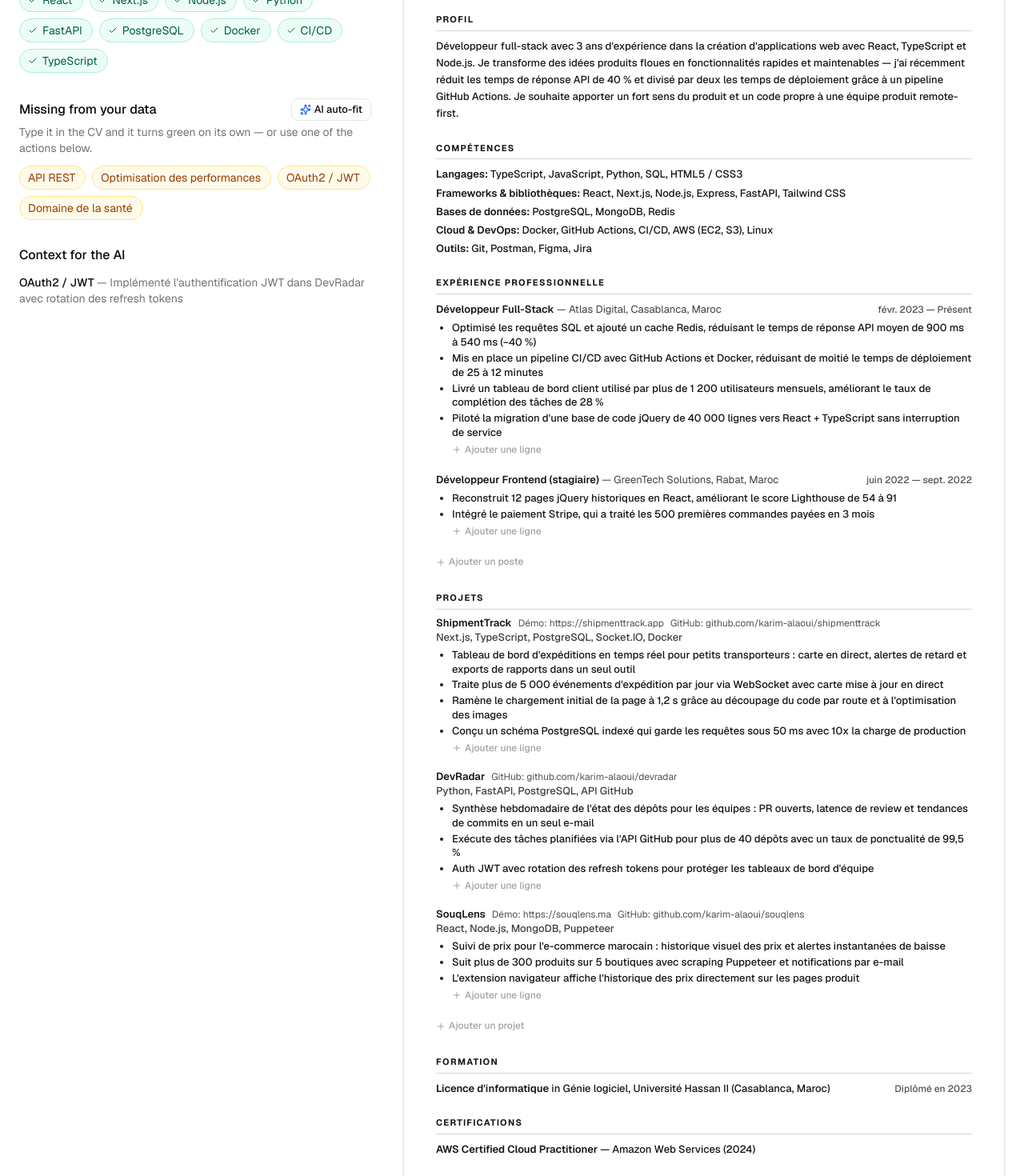
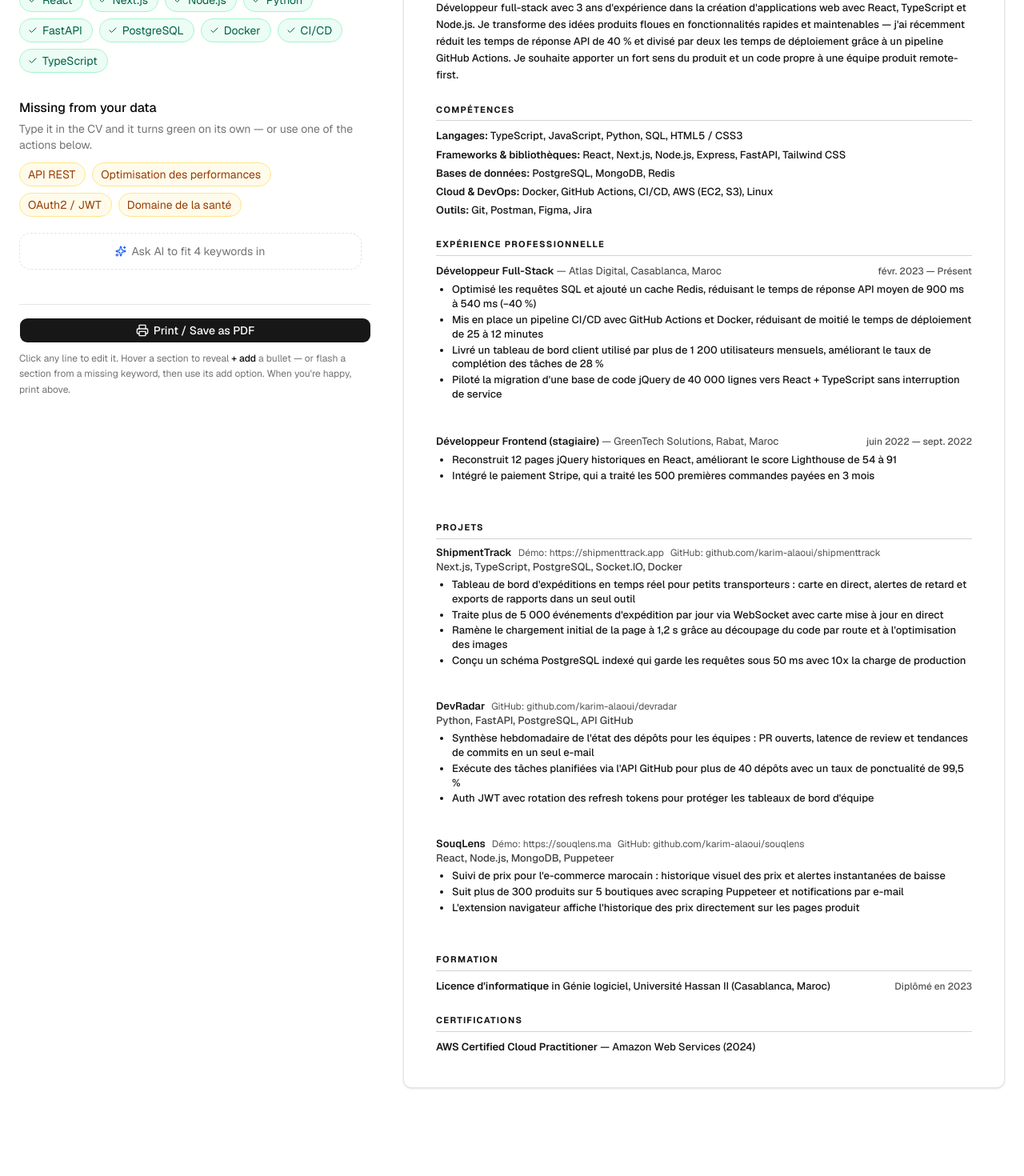
Before and after one commit to B00ZI/CVpolish, a Next.js app in the folder frontend/: page /jobs/job-medilink in a window 1280 px wide. Shown: the part 280-1750 px from the top of the page at 80% size. Built offline with nearby package versions, Linux system fonts and the light colour scheme.

Commit message:
Workspace polish: prompt-based AI fit, pinned finish bar, hover-only add rows, section flash no longer auto-opens

```diff
--- a/frontend/app/globals.css
+++ b/frontend/app/globals.css
@@ -162,6 +162,22 @@
   border-radius: 4px;
 }
 
+/* Inline "+ add" rows in the CV preview: hidden until their section is
+   hovered or flashed amber from the missing-keyword panel */
+.cv-add-row {
+  opacity: 0;
+  transition: opacity 150ms ease;
+}
+:is(li, section)[data-cv-target]:hover .cv-add-row,
+:is(li, section)[data-cv-target].kw-hit-soft .cv-add-row {
+  opacity: 1;
+}
+@media print {
+  .cv-add-row {
+    display: none !important;
+  }
+}
+
 @media print {
   html,
   body {
--- a/frontend/app/jobs/[id]/cv-preview.tsx
+++ b/frontend/app/jobs/[id]/cv-preview.tsx
@@ -1,8 +1,7 @@
 "use client";
 
 import { useRef, useState } from "react";
-import { Plus, Printer } from "lucide-react";
-import { Button } from "@/components/ui/button";
+import { Plus } from "lucide-react";
 import { cn } from "@/lib/utils";
 import type { Job, Language, MasterProfile } from "@/lib/types";
 
@@ -20,8 +19,6 @@ const LABELS: Record<
     present: string;
     graduated: string;
     addBullet: string;
-    addRole: string;
-    addProject: string;
     ph: { jobTitle: string; company: string; location: string; dates: string; bullet: string };
   }
 > = {
@@ -35,8 +32,6 @@ const LABELS: Record<
     present: "Present",
     graduated: "Class of",
     addBullet: "Add bullet",
-    addRole: "Add role",
-    addProject: "Add project",
     ph: {
       jobTitle: "Job title",
       company: "Company",
@@ -55,8 +50,6 @@ const LABELS: Record<
     present: "Présent",
     graduated: "Diplômé en",
     addBullet: "Ajouter une ligne",
-    addRole: "Ajouter un poste",
-    addProject: "Ajouter un projet",
     ph: {
       jobTitle: "Intitulé du poste",
       company: "Entreprise",
@@ -180,9 +173,9 @@ function Editable({
   );
 }
 
-/** Inline "add" affordance (same editing UX as Editable): a muted row
- *  that opens an empty textarea. Enter or blur saves, empty text is
- *  discarded, Escape cancels. Screen-only (never printed). */
+/** Inline "add" affordance (same editing UX as Editable): hidden until
+ *  its section is hovered or flashed amber; then opens an empty textarea.
+ *  Enter or blur saves, empty text is discarded, Escape cancels. */
 function AddRow({
   label,
   onAdd,
@@ -211,7 +204,7 @@ function AddRow({
           skipBlur.current = false;
           setAdding(true);
         }}
-        className="mt-0.5 inline-flex cursor-text items-center gap-1 text-[12px] text-neutral-400 transition-colors hover:text-neutral-700 print:hidden dark:text-neutral-500 dark:hover:text-neutral-300"
+        className="cv-add-row mt-0.5 inline-flex cursor-text items-center gap-1 text-[12px] text-neutral-400 transition-colors hover:text-neutral-700 dark:text-neutral-500 dark:hover:text-neutral-300"
       >
         <Plus className="h-3 w-3" />
         {label}
@@ -246,12 +239,10 @@ function AddRow({
 export function CvPreview({
   profile,
   job,
-  onPrint,
   onEditProfile,
 }: {
   profile: MasterProfile;
   job: Job;
-  onPrint: () => void;
   /** Persist an edit to the master profile. */
   onEditProfile: (fn: (p: MasterProfile) => MasterProfile) => void;
 }) {
@@ -266,18 +257,7 @@ export function CvPreview({
 
   return (
     <div>
-      {/* Toolbar — hidden on paper */}
-      <div className="mb-4 flex items-center justify-between gap-4 print:hidden">
-        <p className="text-sm text-muted-foreground">
-          Click any text to edit your profile. Then print or save as PDF.
-        </p>
-        <Button onClick={onPrint}>
-          <Printer className="h-4 w-4" />
-          Print / Save as PDF
-        </Button>
-      </div>
-
-      {/* A4 sheet */}
+      {/* A4 sheet — hint + print button live in the left panel */}
       <article
         id="cv-preview"
         className="mx-auto rounded-lg border border-border bg-white p-10 text-[13px] leading-relaxed font-[450] text-neutral-900 shadow-sm print:rounded-none print:border-0 print:p-[8mm_10mm] print:shadow-none"
@@ -421,29 +401,6 @@ export function CvPreview({
                   </ul>
                 </li>
               ))}
-              <li className="list-none">
-                <AddRow
-                  label={L.addRole}
-                  onAdd={(v) =>
-                    onEditProfile((p) => ({
-                      ...p,
-                      experience: [
-                        ...p.experience,
-                        {
-                          id: `exp-${Date.now()}`,
-                          jobTitle: v,
-                          company: "",
-                          location: "",
-                          startDate: "",
-                          endDate: null,
-                          bullets: [""],
-                          technologies: [],
-                        },
-                      ],
-                    }))
-                  }
-                />
-              </li>
             </ul>
           </Section>
         )}
@@ -513,27 +470,6 @@ export function CvPreview({
                   </ul>
                 </li>
               ))}
-              <li className="list-none">
-                <AddRow
-                  label={L.addProject}
-                  onAdd={(v) =>
-                    onEditProfile((p) => ({
-                      ...p,
-                      projects: [
-                        ...p.projects,
-                        {
-                          id: `prj-${Date.now()}`,
-                          name: v,
-                          description: "",
-                          techStack: [],
-                          links: [],
-                          bullets: [""],
-                        },
-                      ],
-                    }))
-                  }
-                />
-              </li>
             </ul>
           </Section>
         )}
--- a/frontend/app/jobs/[id]/workspace.tsx
+++ b/frontend/app/jobs/[id]/workspace.tsx
@@ -2,10 +2,11 @@
 
 import { useEffect, useMemo, useRef, useState } from "react";
 import Link from "next/link";
-import { ArrowLeft, Check, Loader2, Sparkles } from "lucide-react";
+import { ArrowLeft, Check, Loader2, Printer, Sparkles } from "lucide-react";
 import { Badge } from "@/components/ui/badge";
 import { Button } from "@/components/ui/button";
 import { Popover, PopoverContent, PopoverTrigger } from "@/components/ui/popover";
+import { Textarea } from "@/components/ui/textarea";
 import { toast } from "sonner";
 import { ThemeToggle } from "@/components/theme-toggle";
 import type { GapAnalysis, Job, MasterProfile } from "@/lib/types";
@@ -41,7 +42,7 @@ interface AnalysisBlockProps {
   onNavigate: (targetId: string) => void;
   onHighlight: (keyword: string) => void;
   autofitting: boolean;
-  onAutoFit: () => void;
+  onAutoFit: (prompt: string) => void;
 }
 
 export function Workspace({ jobId }: { jobId: string }) {
@@ -159,7 +160,8 @@ export function Workspace({ jobId }: { jobId: string }) {
     setAnalyzing(false);
   }
 
-  /** Navigation: scroll the CV column to a section and open its editor. */
+  /** Navigation: amber-highlight a section in the CV and scroll to it.
+   *  Does not open any editor — the user picks edit or add. */
   function navigate(targetId: string) {
     const el = document.querySelector<HTMLElement>(
       `[data-cv-target="${targetId}"]`,
@@ -168,7 +170,6 @@ export function Workspace({ jobId }: { jobId: string }) {
     clearHits();
     el.classList.add("kw-hit-soft");
     el.scrollIntoView({ behavior: "smooth", block: "center" });
-    openSoon(el);
     hitTimer.current = window.setTimeout(clearHits, 3000);
   }
 
@@ -232,13 +233,6 @@ export function Workspace({ jobId }: { jobId: string }) {
     hitTimer.current = window.setTimeout(clearHits, 3000);
   }
 
-  function openSoon(el: HTMLElement) {
-    // two frames so the scroll settles before the editor opens
-    window.setTimeout(() => {
-      el.querySelector<HTMLElement>('[role="button"]')?.click();
-    }, 300);
-  }
-
   /** Quick add: append a missing keyword to a skill category (0 tokens). */
   function quickAdd(kw: string, categoryId: string) {
     updateProfile((p) => ({
@@ -251,15 +245,17 @@ export function Workspace({ jobId }: { jobId: string }) {
     }));
   }
 
-  /** Bulk AI auto-fit: mock for POST /api/cv/integrate-missing. */
-  async function autoFit() {
+  /** Bulk AI fit: the user prompts how the missing keywords should be
+   *  woven in; mock for POST /api/cv/integrate-missing (Gemini). */
+  async function autoFit(prompt: string) {
     if (autofitting || missingLive.length === 0) return;
     setAutofitting(true);
     const kws = missingLive;
     await withDelay(null, 1800);
+    void prompt; // real backend sends this as part of the request body
     updateProfile((p) => mockAutoFit(p, kws, job!.language));
     setAutofitting(false);
-    toast("AI auto-fit done", {
+    toast("AI fit done", {
       description: `${kws.length} keyword${kws.length > 1 ? "s" : ""} woven into your bullets (mock POST /api/cv/integrate-missing).`,
     });
   }
@@ -294,8 +290,9 @@ export function Workspace({ jobId }: { jobId: string }) {
       {/* Single view: match & gaps on the left, live CV on the right */}
       <main className="mx-auto max-w-[1500px] px-6 pb-24 pt-8 print:p-0">
         <div className="grid gap-10 lg:grid-cols-[minmax(360px,440px)_1fr] print:block">
-          {/* ===== Left: match & gaps ===== */}
-          <aside className="space-y-8 self-start print:hidden lg:sticky lg:top-20 lg:max-h-[calc(100vh-6rem)] lg:overflow-y-auto">
+          {/* ===== Left: match & gaps (scrolls) + pinned finish bar ===== */}
+          <aside className="flex flex-col gap-6 self-start print:hidden lg:sticky lg:top-20 lg:h-[calc(100vh-7rem)]">
+            <div className="min-h-0 flex-1 space-y-8 overflow-y-auto pr-1 lg:pr-3">
               {job.analysis ? (
                 <AnalysisBlock
                   analysis={job.analysis}
@@ -314,8 +311,8 @@ export function Workspace({ jobId }: { jobId: string }) {
                 <div className="rounded-xl border border-dashed border-border p-12 text-center">
                   <h2 className="text-base font-medium">No analysis yet</h2>
                   <p className="mx-auto mt-1.5 max-w-md text-sm text-muted-foreground">
-                  Compare this job description against your profile to see the
-                  match score and missing keywords.
+                    Compare this job description against your profile to see
+                    the match score and missing keywords.
                   </p>
                   <Button
                     className="mt-5"
@@ -331,35 +328,26 @@ export function Workspace({ jobId }: { jobId: string }) {
                   </Button>
                 </div>
               )}
+            </div>
 
-            {/* Notes for the AI (legacy data still shows) */}
-            {Object.entries(job.analysis?.notes ?? {}).length > 0 && (
-              <section>
-                <h2 className="text-base font-medium">Context for the AI</h2>
-                <ul className="mt-3 space-y-1.5">
-                  {Object.entries(job.analysis?.notes ?? {}).map(
-                    ([kw, note]) => (
-                      <li key={kw} className="text-sm text-muted-foreground">
-                        <span className="font-medium text-foreground">
-                          {kw}
-                        </span>{" "}
-                        — {note}
-                      </li>
-                    ),
-                  )}
-                </ul>
-              </section>
-            )}
+            {/* Always-visible finish bar */}
+            <div className="shrink-0 border-t border-border pt-4">
+              <Button onClick={() => window.print()} className="w-full">
+                <Printer className="h-4 w-4" />
+                Print / Save as PDF
+              </Button>
+              <p className="mt-2.5 text-xs leading-relaxed text-muted-foreground">
+                Click any line to edit it. Hover a section to reveal{" "}
+                <span className="font-medium text-foreground">+ add</span> a
+                bullet — or flash a section from a missing keyword, then use
+                its add option. When you&apos;re happy, print above.
+              </p>
+            </div>
           </aside>
 
-          {/* ===== Right: the live CV — edit inline, watch the score, print ===== */}
+          {/* ===== Right: the live CV — edit inline, watch the score ===== */}
           <div className="min-w-0">
-            <CvPreview
-              profile={profile}
-              job={job}
-              onPrint={() => window.print()}
-              onEditProfile={updateProfile}
-            />
+            <CvPreview profile={profile} job={job} onEditProfile={updateProfile} />
           </div>
         </div>
       </main>
@@ -382,6 +370,17 @@ function AnalysisBlock({
   autofitting,
   onAutoFit,
 }: AnalysisBlockProps) {
+  const [askAi, setAskAi] = useState(false);
+  const [prompt, setPrompt] = useState("");
+
+  // Collapse the prompt form once nothing is missing anymore
+  useEffect(() => {
+    if (missingLive.length === 0) {
+      setAskAi(false);
+      setPrompt("");
+    }
+  }, [missingLive.length]);
+
   return (
     <>
       {/* Score — updates live as keywords land in the CV */}
@@ -425,24 +424,7 @@ function AnalysisBlock({
 
       {/* Missing */}
       <section>
-        <div className="flex items-center justify-between gap-3">
         <h2 className="text-base font-medium">Missing from your data</h2>
-          <Button
-            type="button"
-            variant="outline"
-            size="sm"
-            disabled={autofitting || missingLive.length === 0}
-            onClick={onAutoFit}
-            title="AI weaves every missing keyword into your CV (1 API call)"
-          >
-            {autofitting ? (
-              <Loader2 className="h-3.5 w-3.5 animate-spin" />
-            ) : (
-              <Sparkles className="h-3.5 w-3.5 text-blue-600" />
-            )}
-            AI auto-fit
-          </Button>
-        </div>
         {missingLive.length === 0 ? (
           <p className="mt-1.5 flex items-center gap-1.5 text-sm text-emerald-700 dark:text-emerald-400">
             <Check className="h-3.5 w-3.5" />
@@ -465,6 +447,65 @@ function AnalysisBlock({
                   onNavigate={(targetId) => onNavigate(targetId)}
                 />
               ))}
+            </div>
+
+            {/* Ask AI — user-written prompt, one mocked call for all keywords */}
+            <div className="mt-5 rounded-xl border border-dashed border-border p-3">
+              {!askAi ? (
+                <button
+                  type="button"
+                  onClick={() => setAskAi(true)}
+                  className="flex w-full items-center justify-center gap-1.5 text-sm text-muted-foreground transition-colors hover:text-foreground"
+                >
+                  <Sparkles className="h-3.5 w-3.5 text-blue-600" />
+                  Ask AI to fit {missingLive.length} keyword
+                  {missingLive.length > 1 ? "s" : ""} in
+                </button>
+              ) : (
+                <div className="space-y-2.5">
+                  <div>
+                    <p className="text-sm font-medium">Your prompt</p>
+                    <p className="mt-0.5 text-xs text-muted-foreground">
+                      Tell the AI how to weave {missingLive.join(", ")} into
+                      your CV.
+                    </p>
+                  </div>
+                  <Textarea
+                    autoFocus
+                    rows={3}
+                    value={prompt}
+                    onChange={(e) => setPrompt(e.target.value)}
+                    placeholder="Example: mention Kubernetes in the context of my platform role — keep each bullet to one sentence and stay factual."
+                  />
+                  <div className="flex items-center justify-end gap-2">
+                    <Button
+                      type="button"
+                      size="sm"
+                      variant="ghost"
+                      disabled={autofitting}
+                      onClick={() => {
+                        setAskAi(false);
+                        setPrompt("");
+                      }}
+                    >
+                      Cancel
+                    </Button>
+                    <Button
+                      type="button"
+                      size="sm"
+                      disabled={autofitting || prompt.trim().length === 0}
+                      onClick={() => onAutoFit(prompt.trim())}
+                    >
+                      {autofitting ? (
+                        <Loader2 className="h-4 w-4 animate-spin" />
+                      ) : (
+                        <Sparkles className="h-4 w-4 text-blue-600" />
+                      )}
+                      {autofitting ? "Fitting…" : "Generate"}
+                    </Button>
+                  </div>
+                </div>
+              )}
             </div>
           </>
         )}
```
Lines whose indentation alone changed are shown as unchanged.
